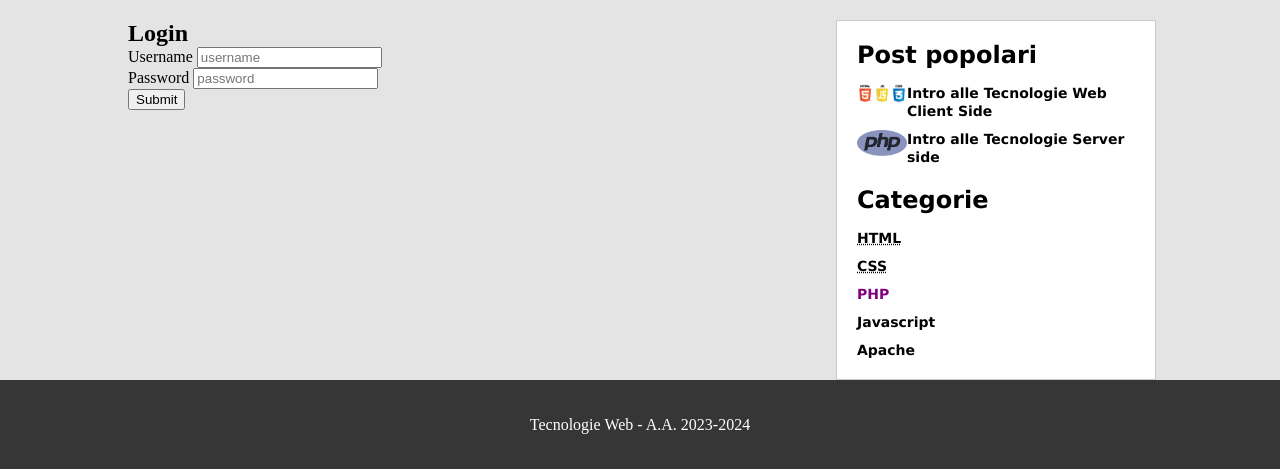
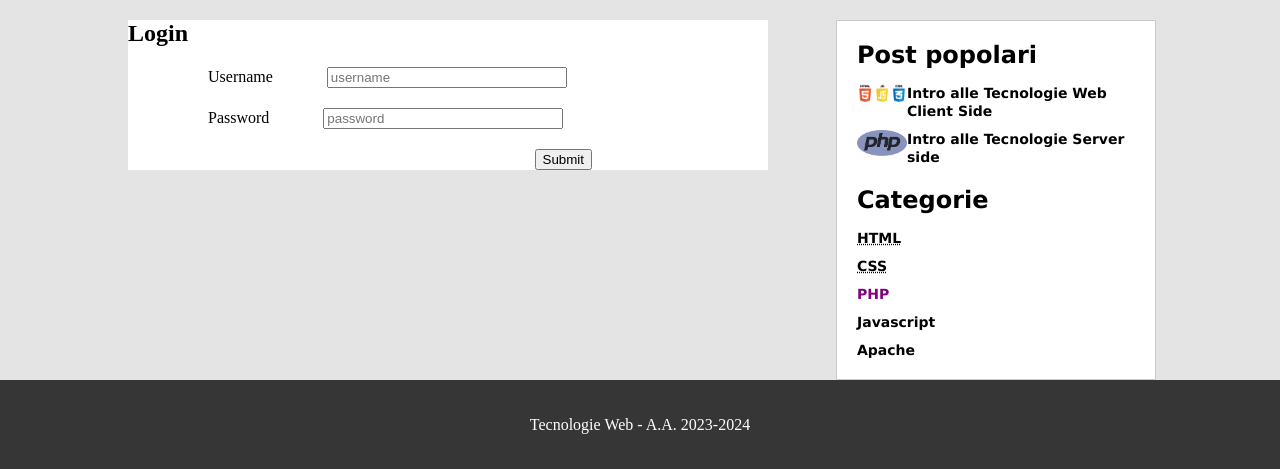
Before and after one commit to MattiaFlamigni/TecnologieWeb, a PHP site: page /login.html in a window 1280 px wide. Shown: the part 78-547 px from the top of the page. Run offline with PHP 8.4, Linux system fonts and the light colour scheme.

Commit message:
style rules for login

```diff
--- a/01/login.html
+++ b/01/login.html
@@ -9,7 +9,7 @@
     <body>
         <nav>
             <ul>
-                <li><a href="./home.html">Home</a></li><li><a href="./archivio.html">Archivio</a></li>                 </ul>
+                <li><a href="./index.html">Home</a></li><li><a href="./archivio.html">Archivio</a></li>                 </ul>
                 <ul>
                     <li><a href="./contatti.html">Contatti</a></li><li><a href="./login.html">Login</a></li>
                 </ul>
@@ -31,8 +31,10 @@
                                 <input type="password" id="password" name="password" placeholder="password"/>
                             </label>
                         </li>
+
+                        <li><input type="submit" name="submit" title="invia"/></li>
                     </ul>
-                    <input type="submit" name="submit" title="invia"/>
+
                 </form>
                </section>
             </main>
--- a/01/style/style.css
+++ b/01/style/style.css
@@ -99,7 +99,7 @@ article>footer {
     padding: 20px 5%;
 }
 
-article>footer>a {
+article>footer>a, form input [type="submit"]{
     background-color: #e4e4e4;
     border-radius: 5px;
     text-decoration: none;
@@ -108,7 +108,7 @@ article>footer>a {
     padding: 5px;
 }
 
-article>footer>a:hover {
+article>footer>a:hover, form li input [type="submit"]{
     background-color: rgb(219, 69, 83);
     color: white;
 }
@@ -222,3 +222,36 @@ td>a{
 td>a:hover{
     color:blue;
 }
+
+section{
+    background-color: white;
+}
+form{
+
+    margin: 20px;
+}
+
+form ul{
+    width: 80%;
+    margin: 20px 10% 0;
+}
+
+form li {
+    margin-bottom: 20px;
+}
+
+form label {
+    display: inline-block;
+    width: 100%;
+}
+
+form li:last-child{
+    margin-right:20%;
+    text-align: right;
+}
+
+form input:not([type="submit"]){
+    width: 50%;
+    box-sizing: border-box;
+    margin-left: 50px;
+}
```
